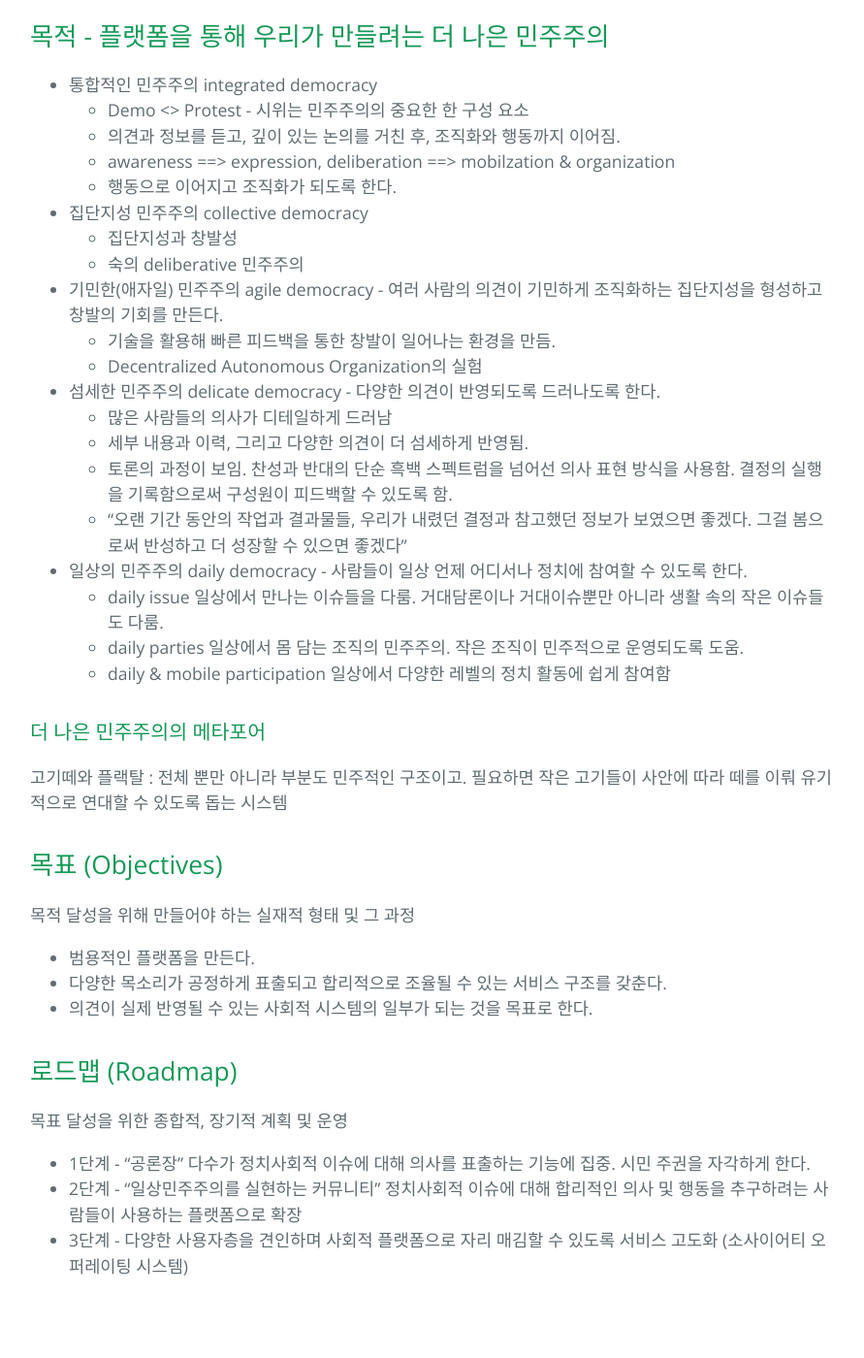
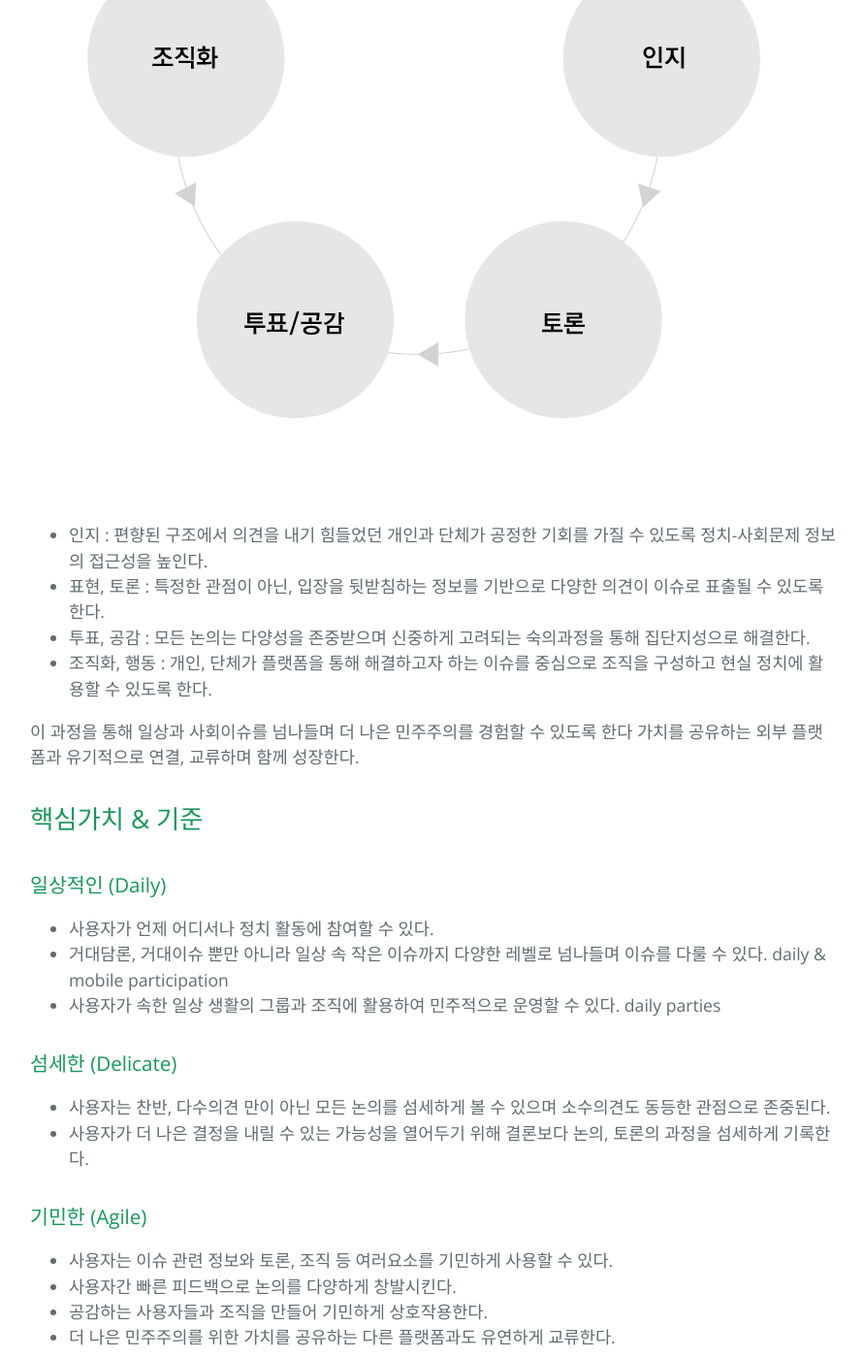
Before and after one commit to parti-coop/parti-group, a Jekyll site: the page built from docs/platforms.md, in a window 1280 px wide and 1400 px high, scrolled down 1711 px. Shown: the whole window at 97% size, without its empty margins (193-1084 px from the left). Built offline with Jekyll 4.4.1, drawn with Linux system fonts in a browser that asks for light colours; before the commit the page ends 3079 px from its top, so only the background shows below that; some of the changed text lies outside the part shown.

Commit message:
Updated platform document. Added diagrams.  #72 closed

```diff
--- a/docs/platforms.md
+++ b/docs/platforms.md
@@ -20,64 +20,83 @@
 
 -- 위키피디아
 
+&nbsp;
+
 # 향후 5년에서 10년간의 전략
-
-## 개요 - 왜 이 일을 하는가?
-
-* 정치가 인류의 다양한 문제들을 해결할 수 있다.
-* 건강한 정치 구조는 인류 및 국가, 사회가 겪는 빈곤, 교육, 경제 등의 문제들을 해결하는데 크게 도움이 된다.
-* 혹은 공동체가 겪고 있는 문제는 결국 정치 구조의 허약함과 부조리함에 기인하거나 크게 영향을 받는다.
-* 인터넷으로 이전에는 불가능했던 새로운 민주주의를 도입할 가능성이 열렸다.
-* 인터넷은 기존의 인류가 기술이 없어 불가능했던, 새로운 방식의 민주주의를 실험해 볼 가능성을 열었다. 이를 통해 기존 정치 문제를 다뤄볼 가능성들이 생겼다.
-
-## 비전
-
-* 기술을 활용해 건강한 정치 구조 확립에 기여함으로써
-* 인류가 오랫동안 겪어왔던 여러 정치 사회 문제들을 해결함
 
 ## 미션
 
-* 더 나은 민주주의의 기반이 되는 기술 플랫폼
+* 더 나은 민주주의의 기반요소를 통합하는 정치 플랫폼 (integrated democracy platform)
+* 의회 정치의 바깥에서 정치 행위로 인정되지 않았거나, 존재하지만 분절된 요소들을 연결하여 기민하고, 섬세하고, 일상적으로 정치행동을 할 수 있는 시스템을 만든다.
 
-## 목적 - 플랫폼을 통해 우리가 만들려는 더 나은 민주주의
+![mission](/media/parti_graph_1.png)
 
-* 통합적인 민주주의 integrated democracy
-  * Demo <> Protest - 시위는 민주주의의 중요한 한 구성 요소
-  * 의견과 정보를 듣고, 깊이 있는 논의를 거친 후, 조직화와 행동까지 이어짐.
-  * awareness ==> expression, deliberation ==> mobilzation & organization
-  * 행동으로 이어지고 조직화가 되도록 한다.
-* 집단지성 민주주의 collective  democracy
-  * 집단지성과 창발성
-  * 숙의 deliberative 민주주의
-* 기민한(애자일) 민주주의 agile democracy - 여러 사람의 의견이 기민하게 조직화하는 집단지성을 형성하고 창발의 기회를 만든다.
-  * 기술을 활용해 빠른 피드백을 통한 창발이 일어나는 환경을 만듬.
-  * Decentralized Autonomous Organization의 실험
-* 섬세한 민주주의 delicate democracy - 다양한 의견이 반영되도록 드러나도록 한다.
-  * 많은 사람들의 의사가 디테일하게 드러남
-  * 세부 내용과 이력, 그리고 다양한 의견이 더 섬세하게 반영됨.
-  * 토론의 과정이 보임. 찬성과 반대의 단순 흑백 스펙트럼을 넘어선 의사 표현 방식을 사용함. 결정의 실행을 기록함으로써 구성원이 피드백할 수 있도록 함.
-  * “오랜 기간 동안의 작업과 결과물들, 우리가 내렸던 결정과 참고했던 정보가 보였으면 좋겠다. 그걸 봄으로써 반성하고 더 성장할 수 있으면 좋겠다”
-* 일상의 민주주의 daily democracy - 사람들이 일상 언제 어디서나 정치에 참여할 수 있도록 한다.
-  * daily issue 일상에서 만나는 이슈들을 다룸. 거대담론이나 거대이슈뿐만 아니라 생활 속의 작은 이슈들도 다룸.
-  * daily parties 일상에서 몸 담는 조직의 민주주의. 작은 조직이 민주적으로 운영되도록 도움.
-  * daily & mobile participation 일상에서 다양한 레벨의 정치 활동에 쉽게 참여함
+* 인지 : 편향된 구조에서 의견을 내기 힘들었던 개인과 단체가 공정한 기회를 가질 수 있도록 정치-사회문제 정보의 접근성을 높인다.
+* 표현, 토론 : 특정한 관점이 아닌, 입장을 뒷받침하는 정보를 기반으로 다양한 의견이 이슈로 표출될 수 있도록 한다.
+* 투표, 공감 : 모든 논의는 다양성을 존중받으며 신중하게 고려되는 숙의과정을 통해 집단지성으로 해결한다.
+* 조직화, 행동 : 개인, 단체가 플랫폼을 통해 해결하고자 하는 이슈를 중심으로 조직을 구성하고 현실 정치에 활용할 수 있도록 한다.
 
-### 더 나은 민주주의의 메타포어
+이 과정을 통해 일상과 사회이슈를 넘나들며 더 나은 민주주의를 경험할 수 있도록 한다
+가치를 공유하는 외부 플랫폼과 유기적으로 연결, 교류하며 함께 성장한다.
 
-고기떼와 플랙탈 : 전체 뿐만 아니라 부분도 민주적인 구조이고. 필요하면 작은 고기들이 사안에 따라 떼를 이뤄 유기적으로 연대할 수 있도록 돕는 시스템
 
-## 목표 (Objectives)
+## 핵심가치 & 기준
 
-목적 달성을 위해 만들어야 하는 실재적 형태 및 그 과정
+### 일상적인 (Daily)
 
-* 범용적인 플랫폼을 만든다.
-* 다양한 목소리가 공정하게 표출되고 합리적으로 조율될 수 있는 서비스 구조를 갖춘다.
-* 의견이 실제 반영될 수 있는 사회적 시스템의 일부가 되는 것을 목표로 한다.
+* 사용자가 언제 어디서나 정치 활동에 참여할 수 있다.
+* 거대담론, 거대이슈 뿐만 아니라 일상 속 작은 이슈까지 다양한 레벨로 넘나들며 이슈를 다룰 수 있다. daily & mobile participation
+* 사용자가 속한 일상 생활의 그룹과 조직에 활용하여 민주적으로 운영할 수 있다. daily parties
 
-## 로드맵 (Roadmap)
+### 섬세한 (Delicate)
 
-목표 달성을 위한 종합적, 장기적 계획 및 운영
+* 사용자는 찬반, 다수의견 만이 아닌 모든 논의를 섬세하게 볼 수 있으며 소수의견도 동등한 관점으로 존중된다.
+* 사용자가 더 나은 결정을 내릴 수 있는 가능성을 열어두기 위해 결론보다 논의, 토론의 과정을 섬세하게 기록한다.
 
-* 1단계 - "공론장" 다수가 정치사회적 이슈에 대해 의사를 표출하는 기능에 집중. 시민 주권을 자각하게 한다.
-* 2단계 - "일상민주주의를 실현하는 커뮤니티" 정치사회적 이슈에 대해 합리적인 의사 및 행동을 추구하려는 사람들이 사용하는 플랫폼으로 확장
+### 기민한 (Agile)
+
+* 사용자는 이슈 관련 정보와 토론, 조직 등 여러요소를 기민하게 사용할 수 있다.
+* 사용자간 빠른 피드백으로 논의를 다양하게 창발시킨다.
+* 공감하는 사용자들과 조직을 만들어 기민하게 상호작용한다.
+* 더 나은 민주주의를 위한 가치를 공유하는 다른 플랫폼과도 유연하게 교류한다.
+
+### 분산 자치 (Decentralized Autonomous)
+
+* 전체조직과 세부조직을 유기적으로 연결하는 분산된 자치 조직(Decentralized Autonomous Organization)의 실험.
+
+### 숙의 (Deliberative)
+
+* https://ko.wikipedia.org/wiki/숙의_민주주의 - 깊이 생각하여 논의하다.
+
+### 집단지성 (Collective Inteliigence)
+
+* 권력을 가진 몇몇 개인들이 이슈를 낼 수 있는 편향된 구조나 민주주의를 단순 다수결로 이해하는 상황을 벗어나 의견을 내기 힘들었던 개인과 단체에 공정한 기회를 열고 숙의과정을 통해 집단지성을 실현한다.
+* 집단지성을 통해 창발성의 기회를 연다. 유기적인 연결
+
+&nbsp;
+
+## 메타포어
+
+* 플랙탈과 고기떼
+* 프랙탈은 부분만으로도 독립적으로 존재하며, 모여서 구조를 만들기 때문에 전체가 민주적인 사회를 이루려면 부분도 민주적으로 운영되어야하는 것을 의미하며, 고기떼는 작은 고기들이 자유롭게 모이고 또 흩어지며 사안에 따라 떼를 이뤄 유기적으로 연대하는 시스템을 나타낸다.
+
+&nbsp;
+
+## 목표 & 로드맵
+
+![objective-roadmap](/media/parti_graph_1.png)
+
+* 1단계 : 정치-사회 이슈를 표출하고 토론할 공론장을 만든다.
+  - 이슈를 인지하거나 토론에 참여하는 과정을 통해 시민 주권을 자각하게 하도록 한다.
+  - 빠띠 모바일 웹
+    * 인지, 표현, 토론, 투표, 공감, 조직화, 행동의 순환과정을 이룰 수 있는 기능을 담는다.
+    * 이슈사전, 뉴스칼럼, 투표, 토론의 기능으로 총선 전까지 조직된 이슈리더가 활용한다.
+  - 카누 앱
+    * 빠띠의 기능 중 조직화, 행동을 집중적으로 돕기 위한 기능을 담는다.
+    * 이슈리더가 조직한 그룹 또는 관심 이슈가 비슷한 팔로워들이 카누를 활용한다.
+  - 커리 프로토타입
+    * 법률, 행정, 언론의 감시 기능을 프로토타입으로 구현한다.
+    * 총선 전까지 목표 : [2016 04 13 2016 2 sprint](https://parti-xyz.hackpad.com/2016-04-13-2016-2-sprint-znNSsgBrp20){:target="blank"}
+* 2단계 : 정치사회적 이슈를 합리적으로 해결하기 위해 행동하는 이슈리더, 단체가 사용하는 플랫폼으로 확장.
+  - 이슈리더가 블로거와 같이 새롭게 명명된 역할을 하는 존재가 되도록 한다.
 * 3단계 - 다양한 사용자층을 견인하며 사회적 플랫폼으로 자리 매김할 수 있도록 서비스 고도화 (소사이어티 오퍼레이팅 시스템)
```
Also changed, not shown: media/parti_graph_1.png (added), media/parti_graph_2.png (added).
